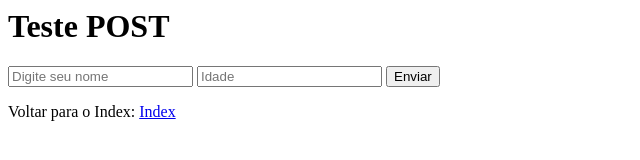
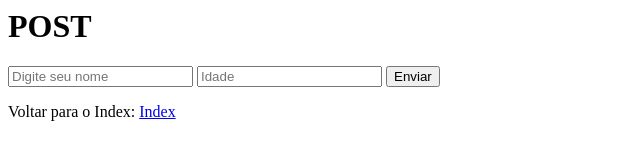
Before and after one commit to leonardogin-wq/RedesDeComputadoresServer, a plain HTML site: page post.html in a window 1280 px wide. Shown: the whole page, without its empty margins (0-640 px from the left). Drawn offline with Linux system fonts and the light colour scheme.

Commit message:
Update name<h1> post.html
Mudei nome 'Teste POST' -> 'POST'

```diff
--- a/post.html
+++ b/post.html
@@ -1,6 +1,6 @@
 <html>
   <body>
-    <h1>Teste POST</h1>
+    <h1>POST</h1>
 
     <form method="POST" action="/post">
       <input type="text" name="nome" placeholder="Digite seu nome">
```
